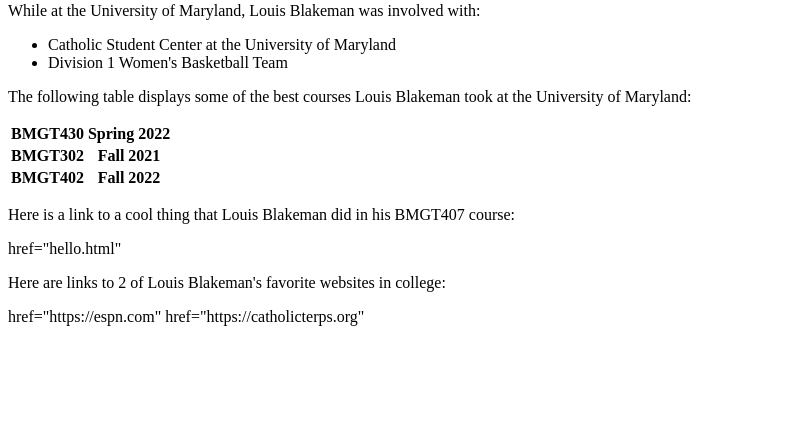
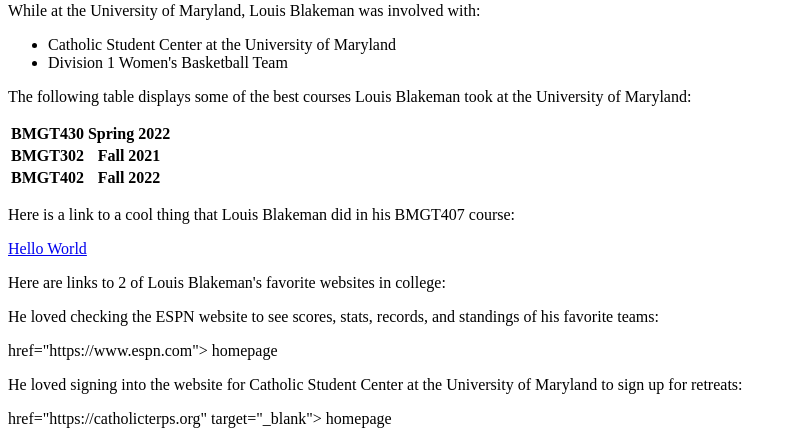
Before and after one commit to louisblakeman/helloWorld, a Flask app: page /about in a window 1280 px wide. Shown: the part 494-930 px from the top of the page, without its empty margins (0-793 px from the left). Before the commit the page ends 820 px from the top, so only its background shows below. Run offline with Flask 2, Linux system fonts and the light colour scheme; lists and menus that the app fills with data are empty.

Commit message:
Edited HTML code to fix issues with hyperlinks

```diff
--- a/templates/about.html
+++ b/templates/about.html
@@ -59,11 +59,16 @@
     </table>
 
     <p>Here is a link to a cool thing that Louis Blakeman did in his BMGT407 course:</p>
-    <a> href="hello.html" </a>
+
+    <a href="/hello">Hello World</a>
 
     <p>Here are links to 2 of Louis Blakeman's favorite websites in college:</p>
-    <a> href="https://espn.com"</a>
-    <a> href="https://catholicterps.org"</a>
+
+    <p> He loved checking the ESPN website to see scores, stats, records, and standings of his favorite teams: </p>
+    <a> href="https://www.espn.com"> homepage </a>
+
+    <p> He loved signing into the website for Catholic Student Center at the University of Maryland to sign up for retreats: </p>
+    <a> href="https://catholicterps.org" target="_blank"> homepage</a>
 
 </body>
 </html>
```
